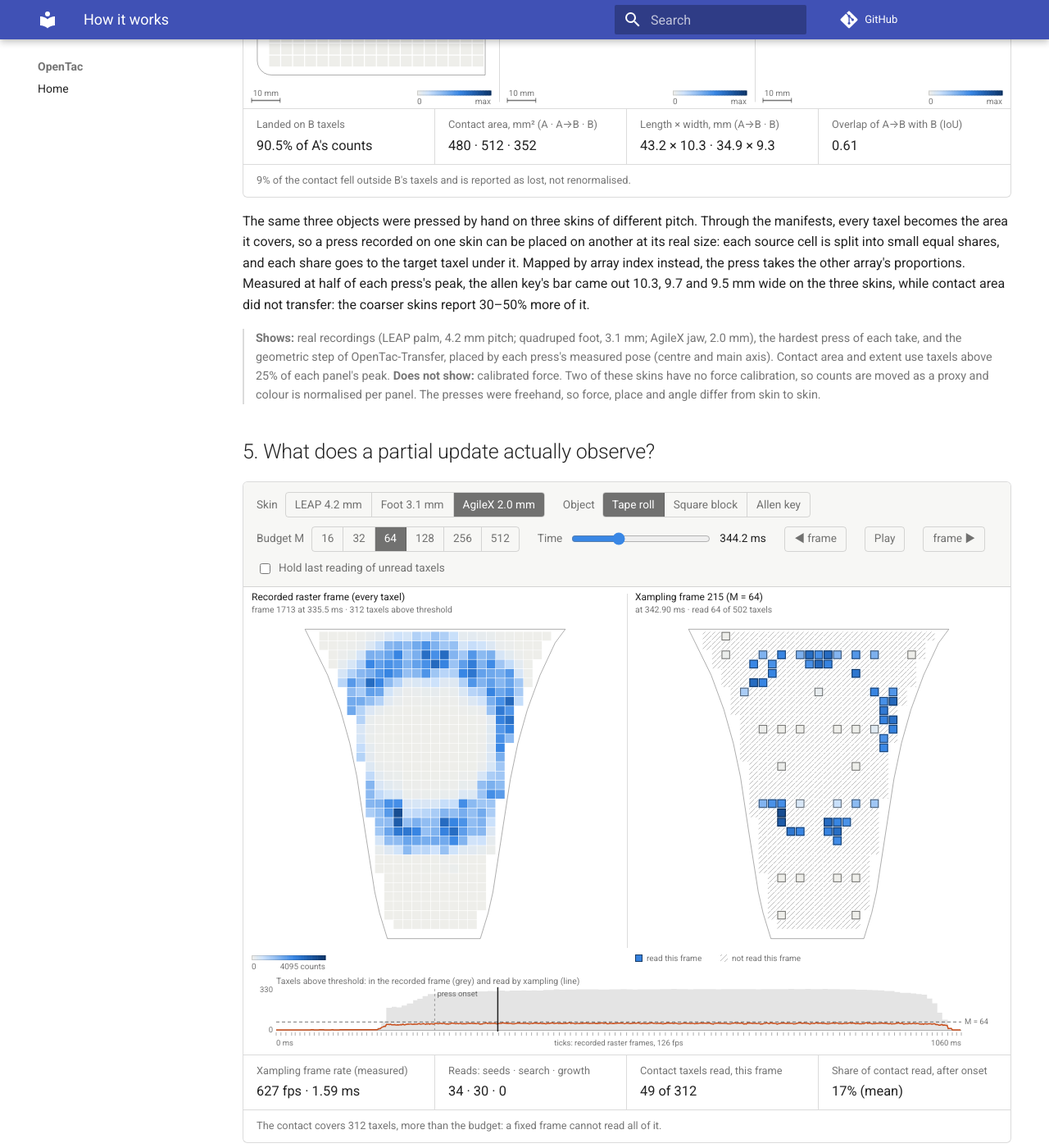
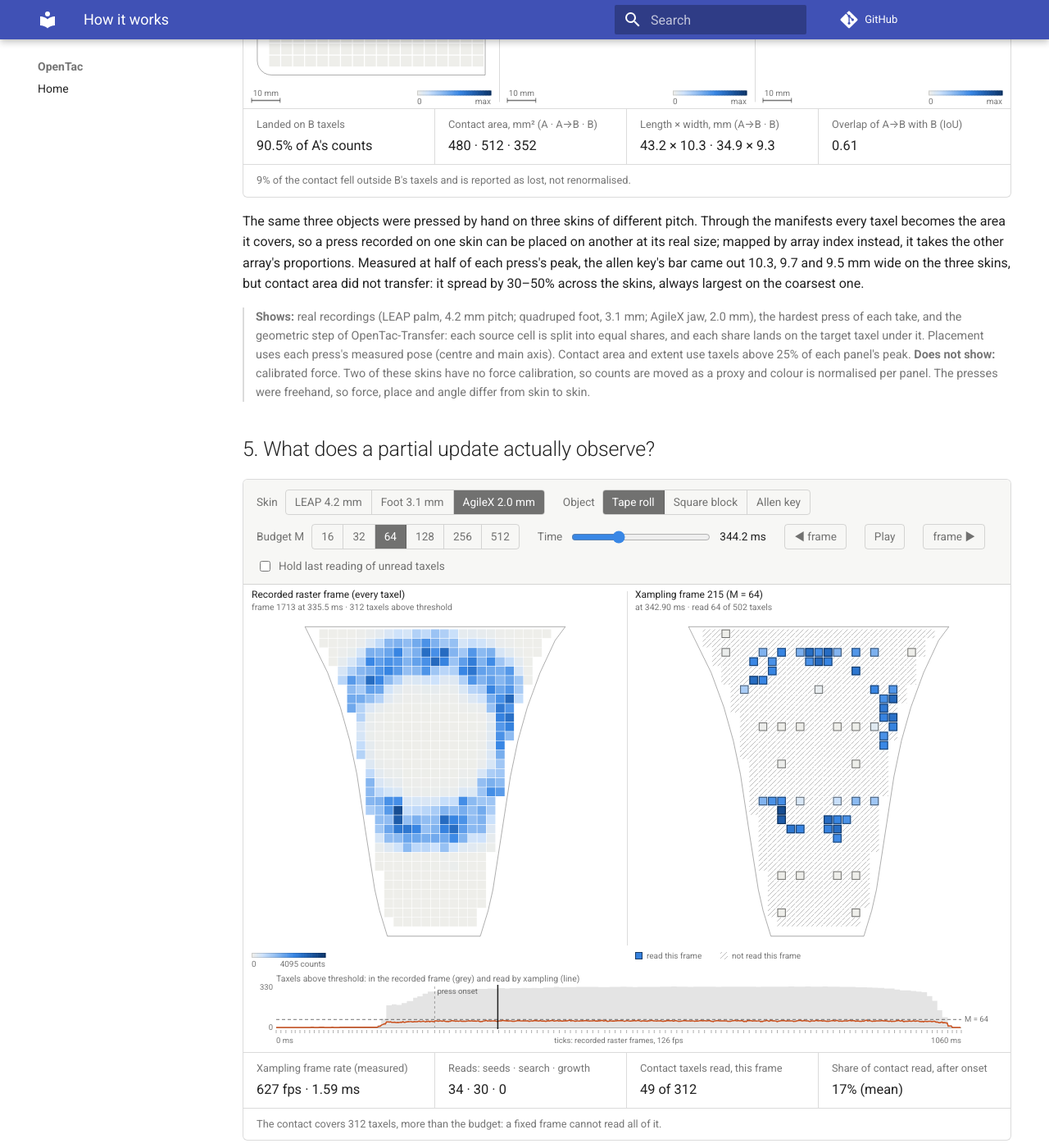
Before and after one commit to opentac/opentac.github.io, an MkDocs documentation site: the page built from docs/learn/index.md, in a window 1280 px wide and 1400 px high, scrolled down 3944 px. Shown: the whole window at 82% size. Built offline with MkDocs 1.6.1 and Material for MkDocs 9.7.7, drawn with Linux system fonts in a browser that asks for light colours; comment, search, counter and statistics services are not loaded; some of the changed text lies outside the part shown.

Commit message:
learn page: tighten study text; narrow-screen fixes

```diff
--- a/docs/learn/index.md
+++ b/docs/learn/index.md
@@ -37,15 +37,15 @@ Over a whole skin, each bump group reports its own shear. A drag makes every loa
 
 <div class="otl otl-fig" data-study="transfer"><div class="otl-loading">Loading the recorded presses…</div></div>
 
-The same three objects were pressed by hand on three skins of different pitch. Through the manifests, every taxel becomes the area it covers, so a press recorded on one skin can be placed on another at its real size: each source cell is split into small equal shares, and each share goes to the target taxel under it. Mapped by array index instead, the press takes the other array's proportions. Measured at half of each press's peak, the allen key's bar came out 10.3, 9.7 and 9.5 mm wide on the three skins, while contact area did not transfer: the coarser skins report 30–50% more of it.
+The same three objects were pressed by hand on three skins of different pitch. Through the manifests every taxel becomes the area it covers, so a press recorded on one skin can be placed on another at its real size; mapped by array index instead, it takes the other array's proportions. Measured at half of each press's peak, the allen key's bar came out 10.3, 9.7 and 9.5 mm wide on the three skins, but contact area did not transfer: it spread by 30–50% across the skins, always largest on the coarsest one.
 
-<p class="otl otl-note"><b>Shows:</b> real recordings (LEAP palm, 4.2 mm pitch; quadruped foot, 3.1 mm; AgileX jaw, 2.0 mm), the hardest press of each take, and the geometric step of OpenTac-Transfer, placed by each press's measured pose (centre and main axis). Contact area and extent use taxels above 25% of each panel's peak. <b>Does not show:</b> calibrated force. Two of these skins have no force calibration, so counts are moved as a proxy and colour is normalised per panel. The presses were freehand, so force, place and angle differ from skin to skin.</p>
+<p class="otl otl-note"><b>Shows:</b> real recordings (LEAP palm, 4.2 mm pitch; quadruped foot, 3.1 mm; AgileX jaw, 2.0 mm), the hardest press of each take, and the geometric step of OpenTac-Transfer: each source cell is split into equal shares, and each share lands on the target taxel under it. Placement uses each press's measured pose (centre and main axis). Contact area and extent use taxels above 25% of each panel's peak. <b>Does not show:</b> calibrated force. Two of these skins have no force calibration, so counts are moved as a proxy and colour is normalised per panel. The presses were freehand, so force, place and angle differ from skin to skin.</p>
 
 ## 5. What does a partial update actually observe?
 
 <div class="otl otl-fig" data-study="sampling"><div class="otl-loading">Loading the recording…</div></div>
 
-A raster frame reads every taxel. OpenTac-Xampling reads a budget of M taxels per frame: the taxels that triggered last frame, then a coarse-to-fine search pattern, then the neighbours of anything above threshold. A smaller M gives faster frames (measured on the 32 × 32 skin: 67 fps raster, 376 fps at M = 128, 954 fps at M = 32), but each frame sees less, and with a fixed budget a contact larger than M is never read whole. Here the firmware's fixed-budget selection is replayed on a raster recording, with each xampling frame reading the latest recorded frame at the rate measured for its M.
+A raster frame reads every taxel; OpenTac-Xampling reads a budget of M taxels per frame: the taxels that triggered last frame, then a coarse-to-fine search pattern, then the neighbours of anything above threshold. A smaller M gives faster frames (measured on the 32 × 32 skin: 67 fps raster, 376 fps at M = 128, 954 fps at M = 32), but each frame sees less, and with a fixed budget a contact larger than M is never read whole. Here the firmware's fixed-budget selection is replayed on a raster recording, each xampling frame reading the latest recorded frame at the rate measured for its M.
 
 <p class="otl otl-note"><b>Shows:</b> which taxels the firmware reads, frame by frame. The selection is a port of the firmware's <code>ot_xampling.h</code>, checked to make identical choices on every frame of these replays, with its default settings (threshold 30 counts above each taxel's own noise, 30 reads reserved for search). <b>Does not show:</b> a live xampling recording. The contact is held between recorded frames (about 8 ms apart), the frame rates come from the 32 × 32 skin, and the noise is the raster recording's.</p>
 
```
Also changed, not shown: other parts of docs/learn/index.md (+1 -1 lines).
